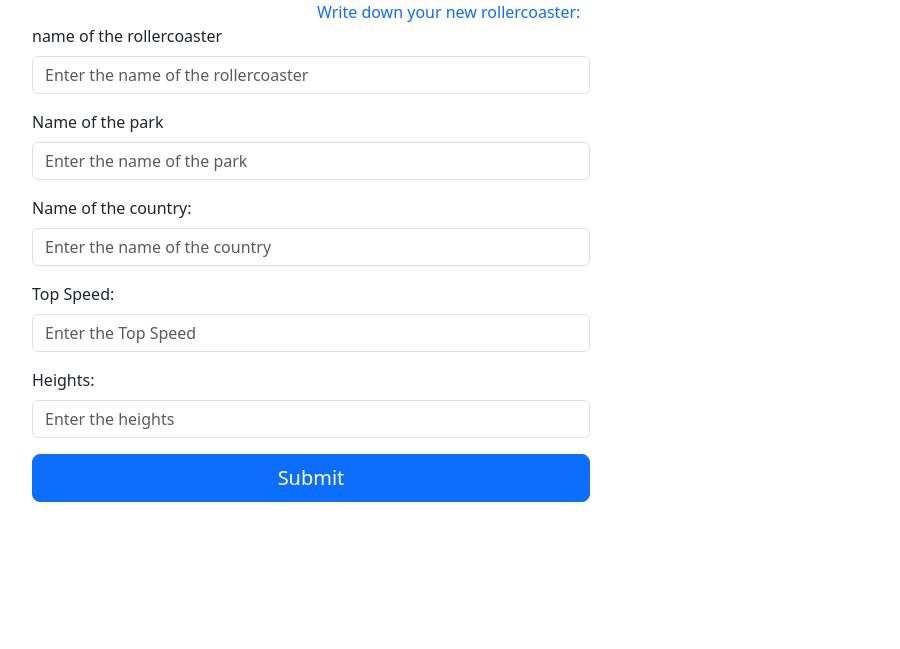
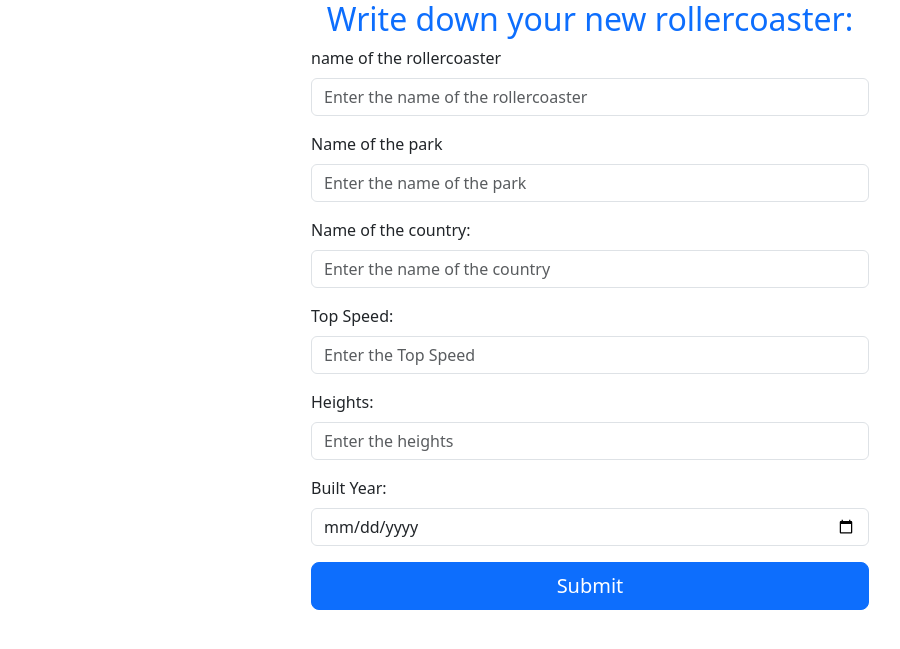
Before and after one commit to Omid2831/Ride_Record_Coaster, a PHP site: page /create.php in a window 1280 px wide. Shown: the top 649 px of the page, without its empty margins (50-950 px from the left). Run offline with PHP 8.4, Linux system fonts and the light colour scheme.

Commit message:
fixing the update bug
adding new feature: built_year

```diff
--- a/create.php
+++ b/create.php
@@ -1,5 +1,5 @@
 <?php
-if(isset($_POST['submit'])){
+if (isset($_POST['submit'])) {
 
 
     /**
@@ -22,13 +22,14 @@ $dsn = "mysql:host=$server;
      */
     $pdo = new PDO($dsn, $Database_username, $Database_password);
 
-$sql='insert into RollercoasterOfEu
+    $sql = 'insert into RollercoasterOfEu
     (
         Name_ID,
         park,
         country,
         topspeed,
         height,
+        built_year,
         IsActive,
         Remark,
         CreatedDate,
@@ -41,24 +42,26 @@ values
         :country,
         :topspeed,
         :height,
+        :built_year,
         1,
         null,
         sysdate(6),
         sysdate(6)
     )';
 
-  $statement = $pdo-> prepare($sql);
+    $statement = $pdo->prepare($sql);
     /**
      * With the method prepare in the PDO-Object
      *  we can prepare the query to execute it
      */
     $statement = $pdo->prepare($sql);
 
-$statement ->bindValue(':Name_ID', $_POST['Name_ID'], PDO::PARAM_STR);
-$statement ->bindValue(':park', $_POST['park'],PDO::PARAM_STR);
-$statement ->bindValue(':country', $_POST['country'],PDO::PARAM_STR);
-$statement ->bindValue(':topspeed', $_POST['topspeed'],PDO::PARAM_INT);
-$statement ->bindValue(':height', $_POST['height'],PDO::PARAM_INT);
+    $statement->bindValue(':Name_ID', $_POST['Name_ID'], PDO::PARAM_STR);
+    $statement->bindValue(':park', $_POST['park'], PDO::PARAM_STR);
+    $statement->bindValue(':country', $_POST['country'], PDO::PARAM_STR);
+    $statement->bindValue(':topspeed', $_POST['topspeed'], PDO::PARAM_INT);
+    $statement->bindValue(':height', $_POST['height'], PDO::PARAM_INT);
+    $statement->bindValue(':built_year', $_POST['built_year'], PDO::PARAM_STR);
 
     $statement->execute();
     $display = 'flex';
@@ -93,13 +96,15 @@ header('Refresh:3;url=index.php');
 
         <div class="row">
             <div class="col-3"></div>
-            <div class="col-6 text-primary">Write down your new rollercoaster:</div>
+            <div class="col-6 text-primary text-center">
+                <h2 class="text-center">Write down your new rollercoaster:</h2>
+            </div>
             <div class="col-3"></div>
         </div>
 
         <div class="col-3"></div>
         <div class="col-3"></div>
-        <div class="col-6">
+        <div class="col-6 offset-md-3">
             <form action="create.php" method="POST">
                 <div class="mb-3">
                     <label for="nameRoleerCoaster" class="form-label">name of the rollercoaster</label>
@@ -126,14 +131,20 @@ header('Refresh:3;url=index.php');
                     <input name="height" type="number" min="0" max="255" class="form-control" id="heights"
                         aria-describedby="heights" placeholder="Enter the heights">
                 </div>
+                <div class="mb-3">
+                    <label for="builtYear" class="form-label">Built Year:</label>
+                    <input name="built_year" type="date" min="1900" class="form-control" id="builtYear"
+                        placeholder="Enter the built year">
+                </div>
 
                 <div class="d-grid gap-2">
                     <button name="submit" type="submit" class="btn btn-primary btn-lg">Submit</button>
                 </div>
             </form>
         </div>
+    </div>
 
-    </div>
+
 
 
     <script src="https://cdn.jsdelivr.net/npm/bootstrap@5.3.3/dist/js/bootstrap.bundle.min.js"
--- a/delete.php
+++ b/delete.php
@@ -34,7 +34,7 @@ $statement->execute();
 /* give the user a notification so they can see what is going on! */
 
 
-header('Refresh:2, url=index.php');
+header('Refresh:3, url=index.php');
 ?>
 
 <!DOCTYPE html>
```
Also changed, not shown: database/createscript.sql (+7 -1 lines), index.php (+7 -3 lines), update.php (+26 -20 lines). Lines whose indentation alone changed are shown as unchanged.
